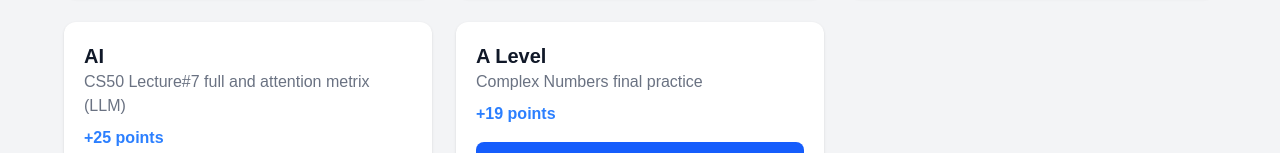
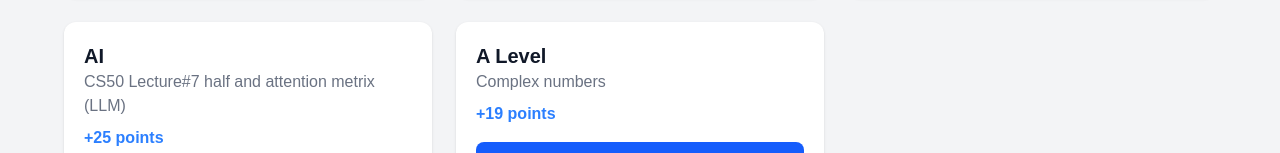
Before and after one commit to wasif-69/Productivity, a Next.js app: page /habbits in a window 1280 px wide. Shown: the part 498-651 px from the top of the page. Built offline with nearby package versions, Linux system fonts and the light colour scheme; no server answers; the database is empty.

Commit message:
adding more things

```diff
--- a/app/habbits/page.tsx
+++ b/app/habbits/page.tsx
@@ -45,8 +45,8 @@ export default function Page() {
     { name: "Books", minimum: "2 Bussiness chapters ", points: 16 },
     { name: "Admissions", minimum: "polu final and turkey research", points: 18 },
     { name: "Electronics", minimum: " transister video & book 15 pages and self balancing robot video ", points: 25 },
-    { name: "AI", minimum: "CS50 Lecture#7 full  and attention metrix (LLM) ", points: 25 },
-    { name: "A Level", minimum: " Complex Numbers final practice  ", points: 19 }
+    { name: "AI", minimum: "CS50 Lecture#7 half   and attention metrix (LLM) ", points: 25 },
+    { name: "A Level", minimum: "Complex numbers ", points: 19 }
   ];
 
   const getDocsFireStore = async () => {
```
